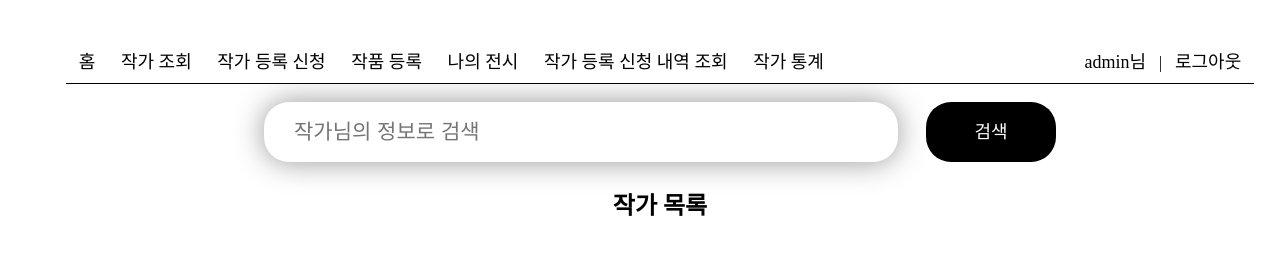
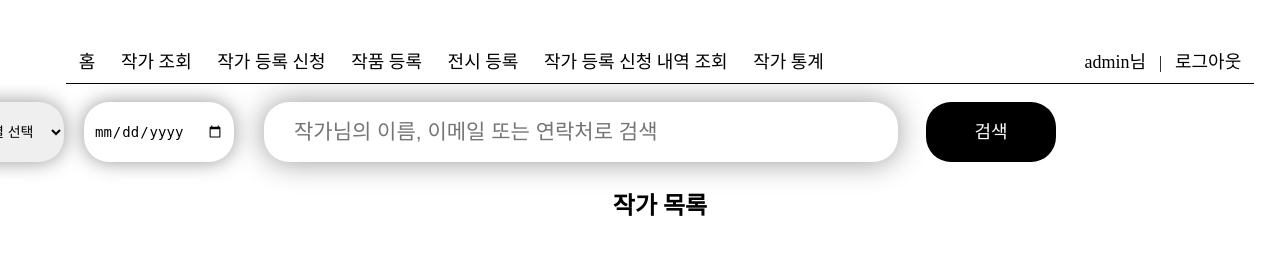
Before and after one commit to kyumin1219/open-gallery, a Django app: page /artists/ in a window 1280 px wide. Shown: the top 260 px of the page. Run offline with Django 5.2, Linux system fonts and the light colour scheme; a user stored in the database is signed in; data comes from the database, SQL or seed files in the repository; both versions use the stored data as it was after the commit.

Commit message:
exhibition
exhibition register page

```diff
--- a/gallery/posts/static/posts/css/style.css
+++ b/gallery/posts/static/posts/css/style.css
@@ -104,5 +104,5 @@ header nav ul>li button{padding: 0.5vw 1vw; background-color: white; font-size:
 .search-forms input:nth-child(3){width: 80%; height: 100%; position: absolute; left: 0; border-radius: 25px; box-shadow: 0 0 30px rgb(151, 151, 151); border: none; padding: 30px; font-size: 21px;}
 .search-forms input:focus{outline: none;}
 .search-forms button{width: 130px; height: 100%; position: absolute; right: 0; background-color: black; border-radius: 25px; color: white; font-size: 18px;}
-.search-forms input:nth-child(2){position: absolute; width: 150px; height: 60px; left: -180px; border: none; border-radius: 25px; box-shadow: 0 0 20px rgb(151, 151, 151); font-size: 16px;}
-.search-forms select{position: absolute; width: 100px; height: 60px; left: -300px; border: none; border-radius: 25px; box-shadow: 0 0 20px rgb(151, 151, 151); font-size: 16px;}
+.search-forms input:nth-child(2){position: absolute; width: 150px; height: 60px; left: -180px; border: none; border-radius: 25px; box-shadow: 0 0 20px rgb(151, 151, 151); font-size: 14px; padding: 10px;}
+.search-forms select{position: absolute; width: 100px; height: 60px; left: -300px; border: none; border-radius: 25px; box-shadow: 0 0 20px rgb(151, 151, 151); font-size: 14px; padding: 10px;}
--- a/gallery/posts/templates/posts/artist_list.html
+++ b/gallery/posts/templates/posts/artist_list.html
@@ -15,8 +15,14 @@
         <section class="mt20">
             <div class="container cc">
                 <!-- 검색 폼 -->
-                <form method="GET" action="{% url 'artist_list' %}" class="search-form mt2">
-                    <input type="text" name="q" placeholder="작가님의 정보로 검색" value="{{ request.GET.q }}">
+                <form method="GET" action="{% url 'artist_list' %}" class="search-forms mt2">
+                    <select name="gender">
+                        <option value="">성별 선택</option>
+                        <option value="M" {% if request.GET.gender == "M" %}selected{% endif %}>남성</option>
+                        <option value="F" {% if request.GET.gender == "F" %}selected{% endif %}>여성</option>
+                    </select>
+                    <input type="date" name="birth_date" placeholder="생년월일" value="{{ request.GET.birth_date }}">
+                    <input type="text" name="q" placeholder="작가님의 이름, 이메일 또는 연락처로 검색" value="{{ request.GET.q }}">
                     <button type="submit">검색</button>
                 </form>
                 <h1 class="tc mt4">작가 목록</h1>
--- a/gallery/posts/templates/posts/header.html
+++ b/gallery/posts/templates/posts/header.html
@@ -9,7 +9,7 @@
                 {% if user.is_authenticated and user.artist and user.artist.status == 'A' %}
                     <!-- 작가만 볼 수 있는 메뉴 -->
                     <li><a href="{% url 'register_artwork' %}">작품 등록</a></li>
-                    <li><a href="#">나의 전시</a></li>
+                    <li><a href="{% url 'register_exhibition' %}">전시 등록</a></li>
                 {% endif %}
 
                 {% if user.is_authenticated and user.is_staff %}
--- a/gallery/posts/templates/posts/register_artwork.html
+++ b/gallery/posts/templates/posts/register_artwork.html
@@ -26,7 +26,7 @@
                     </div>
                     <div class="mt2">
                         <label for="price">가격:</label>
-                        <input type="text" id="price" name="price" required>
+                        <input type="number" id="price" name="price" required>
                     </div>
                     <div class="mt2">
                         <label for="hoosu">호수 (1 ~ 500):</label>
--- a/gallery/posts/urls.py
+++ b/gallery/posts/urls.py
@@ -16,6 +16,7 @@ urlpatterns = [
     path('artist-registration/', views.artist_registration_list, name='artist_registration_list'),
     path('artist-registration/download-csv/', views.download_csv, name='download_csv'),
     path('register_artwork/', views.register_artwork, name='register_artwork'),
+    path('register_exhibition/', views.register_exhibition, name='register_exhibition'),
 ]
 
 if settings.DEBUG:
--- a/gallery/posts/views.py
+++ b/gallery/posts/views.py
@@ -17,7 +17,7 @@ from django.db.models import Q
 import csv
 from django.http import HttpResponse
 from .models import Artist, Artwork
-from .forms import ArtworkForm
+from .forms import ArtworkForm, ExhibitionForm
 
 class ApiOverview(APIView):
     def get(self, request):
@@ -84,22 +84,30 @@ def signup(request):
 # 작가
 def artist_list(request):
     query = request.GET.get('q', '')  # 검색어를 GET 요청에서 가져옴
+    search_gender = request.GET.get('gender', '')  # 성별 필터링 추가
+    search_birth_date = request.GET.get('birth_date', '')  # 생년월일 필터링 추가
+
+    # 기본적으로 상태가 'A'(승인된) 작가만 필터링
     artists = Artist.objects.filter(status='A').order_by('-id')
-
-    # 검색어 날짜 형식인지 확인
-    date_pattern = r'^\d{4}.\d{2}.\d{2}$'
 
     # 검색어가 있는 경우 필터링
     if query:
-        if re.match(date_pattern, query):  # 검색어가 날짜 형식인 경우
-            artists = artists.filter(birth_date=query)
-        else:  # 그 외의 일반적인 필터링
-            artists = artists.filter(
-                Q(name__icontains=query) |
-                Q(gender__icontains=query) |
-                Q(email__icontains=query) |
-                Q(contact__icontains=query)
-            )
+        artists = artists.filter(
+            Q(name__icontains=query) |
+            Q(email__icontains=query) |
+            Q(contact__icontains=query)
+        )
+
+    # 성별이 선택된 경우 필터링
+    if search_gender:
+        artists = artists.filter(gender=search_gender)
+
+    # 생년월일이 선택된 경우 필터링
+    if search_birth_date:
+        # 날짜 형식인지 확인
+        date_pattern = r'^\d{4}-\d{2}-\d{2}$'  # 형식을 YYYY-MM-DD로 변경
+        if re.match(date_pattern, search_birth_date):
+            artists = artists.filter(birth_date=search_birth_date)
 
     return render(request, 'posts/artist_list.html', {'artists': artists})
 
@@ -227,3 +235,21 @@ def register_artwork(request):
         form = ArtworkForm()
 
     return render(request, 'posts/register_artwork.html', {'form': form})
+
+# 전시 등록 페이지
+def register_exhibition(request):
+    if request.method == 'POST':
+        form = ExhibitionForm(request.POST)
+        if form.is_valid():
+            exhibition = form.save(commit=False)
+            exhibition.artist = request.user
+            exhibition.save()
+            form.save_m2m()  # Many-to-many 필드를 저장
+            messages.success(request, '전시가 성공적으로 등록되었습니다.')
+            return redirect('exhibition_list')  # 전시 목록 페이지로 이동
+        else:
+            messages.error(request, '입력 값이 올바르지 않습니다. 다시 확인해 주세요.')
+    else:
+        form = ExhibitionForm()
+
+    return render(request, 'posts/register_exhibition.html', {'form': form})
```
Also changed, not shown: gallery/posts/forms.py (+32 -1 lines), gallery/posts/templates/posts/register_exhibition.html (added, +43 -0 lines), gallery/db.sqlite3, gallery/media/artwork_images/이력서_사진.png (added), gallery/media/artwork_images/이력서_사진_n8og5OV.png (added).
